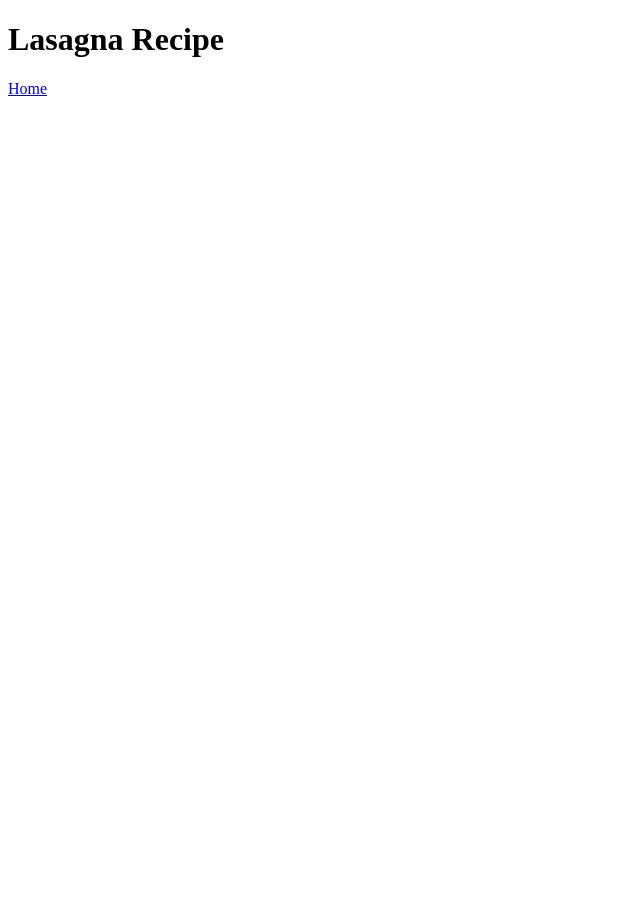
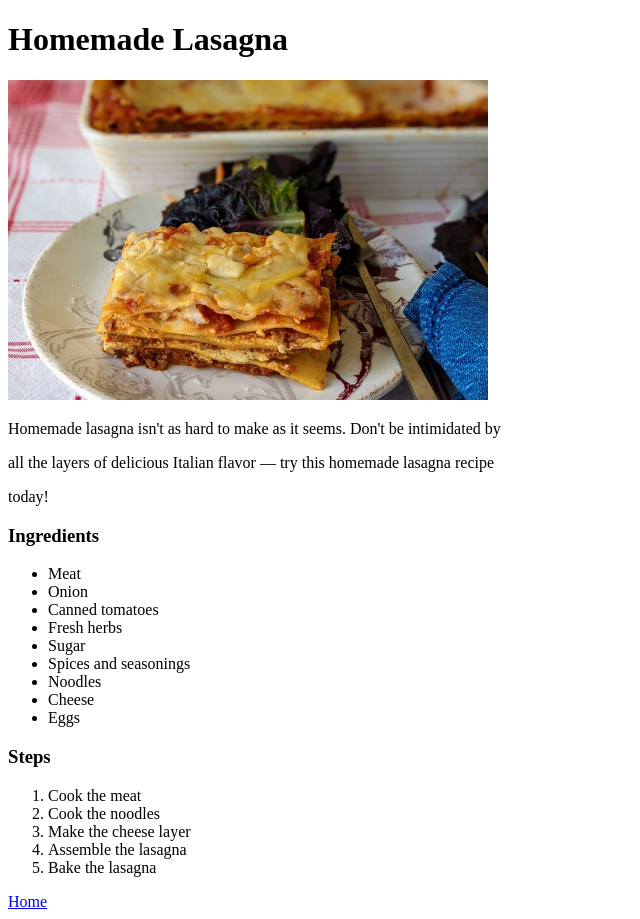
Before and after one commit to Erlk0nig/odin-recipes, a plain HTML site: page recipes/lasagna.html in a window 1280 px wide. Shown: the whole page, without its empty margins (0-640 px from the left). Before the commit the page ends 800 px from the top, so only its background shows below. Drawn offline with Linux system fonts and the light colour scheme.

Commit message:
Modify lasagna page ingredients list

```diff
--- a/recipes/lasagna.html
+++ b/recipes/lasagna.html
@@ -3,10 +3,41 @@
 <head>
     <meta charset="UTF-8">
     <meta name="viewport" content="width=device-width, initial-scale=1.0">
-    <title>Lasagna Recipe</title>
+    <title>Homemade Lasagna</title>
 </head>
 <body>
-    <h1>Lasagna Recipe</h1>
+    <h1>Homemade Lasagna</h1>
+
+    <img src="../images/Lasagna.jpg" alt="A picture of a lasagna on a plate" height="320">
+
+    <p>Homemade lasagna isn't as hard to make as it seems. Don't be intimidated by </p>
+    <p>all the layers of delicious Italian flavor — try this homemade lasagna recipe </p>
+    <p>today! </p>
+
+    <h3>Ingredients</h3>
+
+    <ul>
+        <li>Meat</li>
+        <li>Onion</li>
+        <li>Canned tomatoes</li>
+        <li>Fresh herbs</li>
+        <li>Sugar</li>
+        <li>Spices and seasonings</li>
+        <li>Noodles</li>
+        <li>Cheese</li>
+        <li>Eggs</li>
+    </ul>
+
+    <h3>Steps</h3>
+
+    <ol>
+        <li>Cook the meat</li>
+        <li>Cook the noodles</li>
+        <li>Make the cheese layer</li>
+        <li>Assemble the lasagna</li>
+        <li>Bake the lasagna</li>
+    </ol>
+
     <a href="../index.html">Home</a>
 </body>
 </html>
```
Also changed, not shown: index.html (+5 -2 lines).
